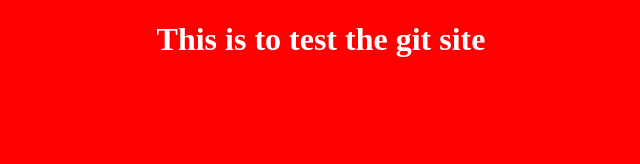
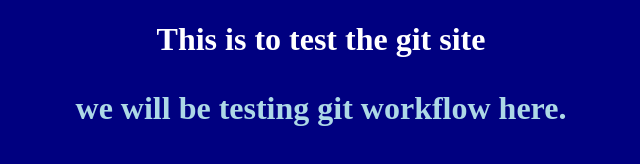
Before and after one commit to mbottone-bkg/mbottone-bkg.github.io, a plain HTML site: page index.html in a window 1280 px wide. Shown: the whole page, without its empty margins (319-959 px from the left). Drawn offline with Linux system fonts and the light colour scheme.

Commit message:
morestylez

```diff
--- a/index.html
+++ b/index.html
@@ -8,5 +8,6 @@
 </head>
 <body>
    <h1>This is to test the git site <h1>
+    <p>we will be testing git workflow here.</p>
 </body>
 </html>
--- a/style.css
+++ b/style.css
@@ -1,7 +1,10 @@
 body{
-    background-color: red;
+    background-color: navy;
 }
 h1{
     color:#fff;
     text-align: center;
 }
+p{
+    color: lightblue;
+}
```
